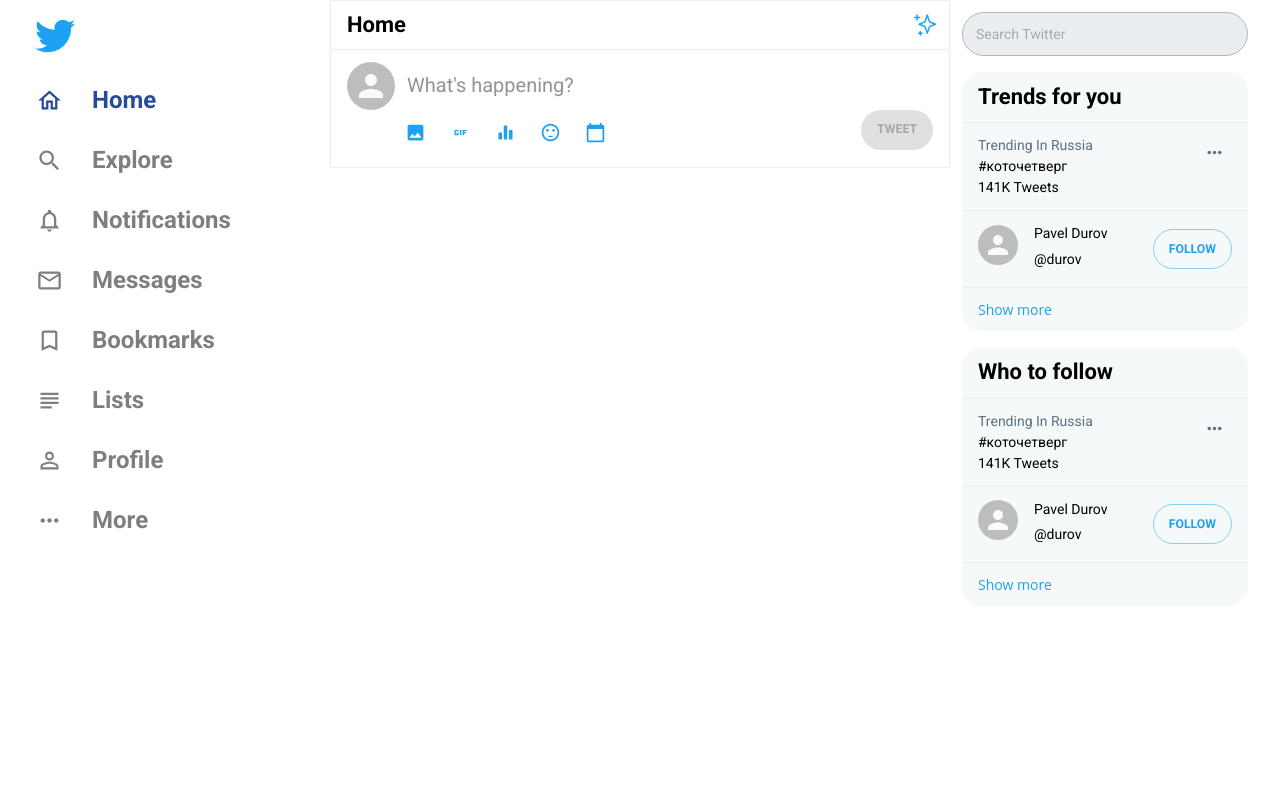
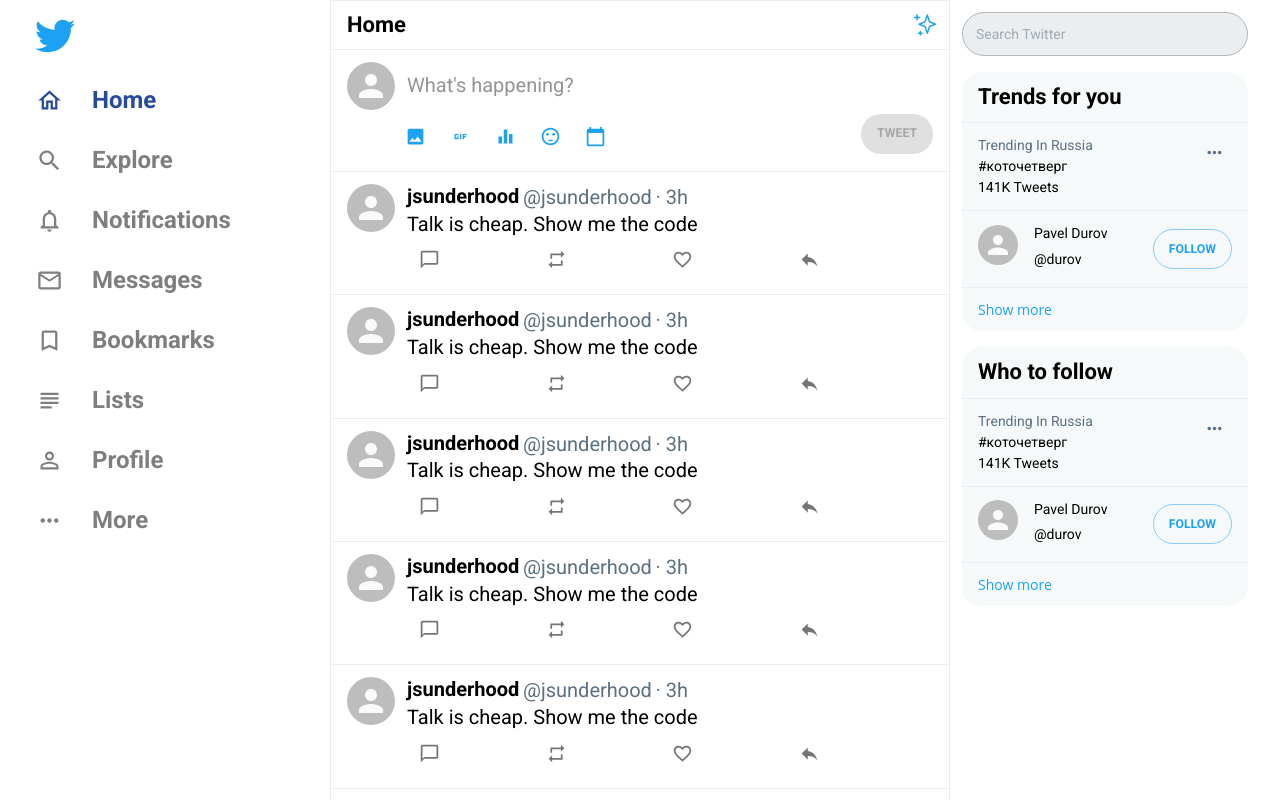
Before and after one commit to MikkyMeow/twitter-clone, a React (Create React App) app: page /home in a window 1280 px wide. Shown: the top 800 px of the page. Built offline with nearby package versions, Linux system fonts and the light colour scheme.

Commit message:
added post component

```diff
--- a/src/components/elements/NewPost.tsx
+++ b/src/components/elements/NewPost.tsx
@@ -4,8 +4,6 @@
   Button,
   IconButton,
   Input,
-  List,
-  ListItem,
   makeStyles,
 } from '@material-ui/core';
 import {
@@ -28,20 +26,17 @@
     height: 48,
     marginRight: theme.spacing(1.5),
   },
-  content: {
-    width: '100%',
-  },
   input: {
     fontSize: theme.typography.h3.fontSize,
     color: theme.palette.text.disabled,
-    padding: `${theme.spacing(1.5)}px 0`,
+    padding: `${theme.spacing(1.5)}px 0 ${theme.spacing(2)}px`,
   },
   iconButtonsContainer: {
     position: 'relative',
     left: -14,
   },
   iconButtons: {
-    color: theme.palette.text.primary,
+    color: theme.palette.primary.main,
     '&:hover': {
       backgroundColor: `${theme.palette.primary.light}33`,
     },
@@ -55,7 +50,7 @@
     <Box className={classes.root}>
       <Box display='flex'>
         <Avatar className={classes.avatar} alt='User' />
-        <Box className={classes.content}>
+        <Box width='100%'>
           <Input
             className={classes.input}
             fullWidth
--- /dev/null
+++ b/src/components/elements/Post.tsx
@@ -0,0 +1,69 @@
+import {
+  Avatar,
+  Box,
+  IconButton,
+  makeStyles,
+  Typography,
+} from '@material-ui/core';
+import {
+  ChatBubbleOutline,
+  FavoriteBorder,
+  Repeat,
+  Reply,
+} from '@material-ui/icons';
+import React from 'react';
+
+const useStyles = makeStyles((theme) => ({
+  root: {
+    padding: `${theme.spacing(1.5)}px ${theme.spacing(2)}px`,
+    display: 'flex',
+    border: '1px solid #EBEEF0',
+    borderTop: 'none',
+  },
+  avatar: {
+    width: 48,
+    height: 48,
+    marginRight: theme.spacing(1.5),
+  },
+  iconButtonsContainer: {
+    display: 'flex',
+    justifyContent: 'space-between',
+    maxWidth: 425,
+  },
+}));
+
+export const Post = () => {
+  const classes = useStyles();
+
+  return (
+    <Box className={classes.root}>
+      <Avatar className={classes.avatar} alt='User' />
+      <Box width='100%'>
+        <Box display='flex'>
+          <Typography variant='h4'>jsunderhood</Typography>
+          &nbsp;
+          <Typography variant='h5'>@jsunderhood</Typography>
+          &nbsp;
+          <Typography variant='h5'>· 3h</Typography>
+        </Box>
+        <Typography variant='h5' color='textPrimary'>
+          Talk is cheap. Show me the code
+        </Typography>
+        <Box className={classes.iconButtonsContainer}>
+          <IconButton>
+            <ChatBubbleOutline />
+          </IconButton>
+          <IconButton>
+            <Repeat />
+          </IconButton>
+          <IconButton>
+            <FavoriteBorder />
+          </IconButton>
+          <IconButton>
+            <Reply />
+          </IconButton>
+        </Box>
+      </Box>
+    </Box>
+  );
+};
--- a/src/components/layouts/HomePage.tsx
+++ b/src/components/layouts/HomePage.tsx
@@ -1,13 +1,21 @@
-import { makeStyles } from '@material-ui/core';
+import { Box } from '@material-ui/core';
 import { NewPost } from 'components/elements/NewPost';
+import { Post } from 'components/elements/Post';
 import React from 'react';
 
-const useStyles = makeStyles((theme) => ({
-  root: {},
-}));
-
 export const HomePage = () => {
-  const classes = useStyles();
-
-  return <NewPost />;
+  return (
+    <Box>
+      <NewPost />
+      <Post />
+      <Post />
+      <Post />
+      <Post />
+      <Post />
+      <Post />
+      <Post />
+      <Post />
+      <Post />
+    </Box>
+  );
 };
--- a/src/components/styles/themeOptions.ts
+++ b/src/components/styles/themeOptions.ts
@@ -23,7 +23,7 @@
       main: '#499C47',
     },
     text: {
-      primary: '#1DA1F2',
+      primary: '#000',
       secondary: '#5B7082',
       disabled: '#000',
     },
@@ -66,5 +66,14 @@
       fontSize: 20,
       fontWeight: 400,
     },
+    h4: {
+      fontSize: 20,
+      fontWeight: 700,
+    },
+    h5: {
+      fontSize: 20,
+      fontWeight: 400,
+      color: '#5B7082',
+    },
   },
 };
```
